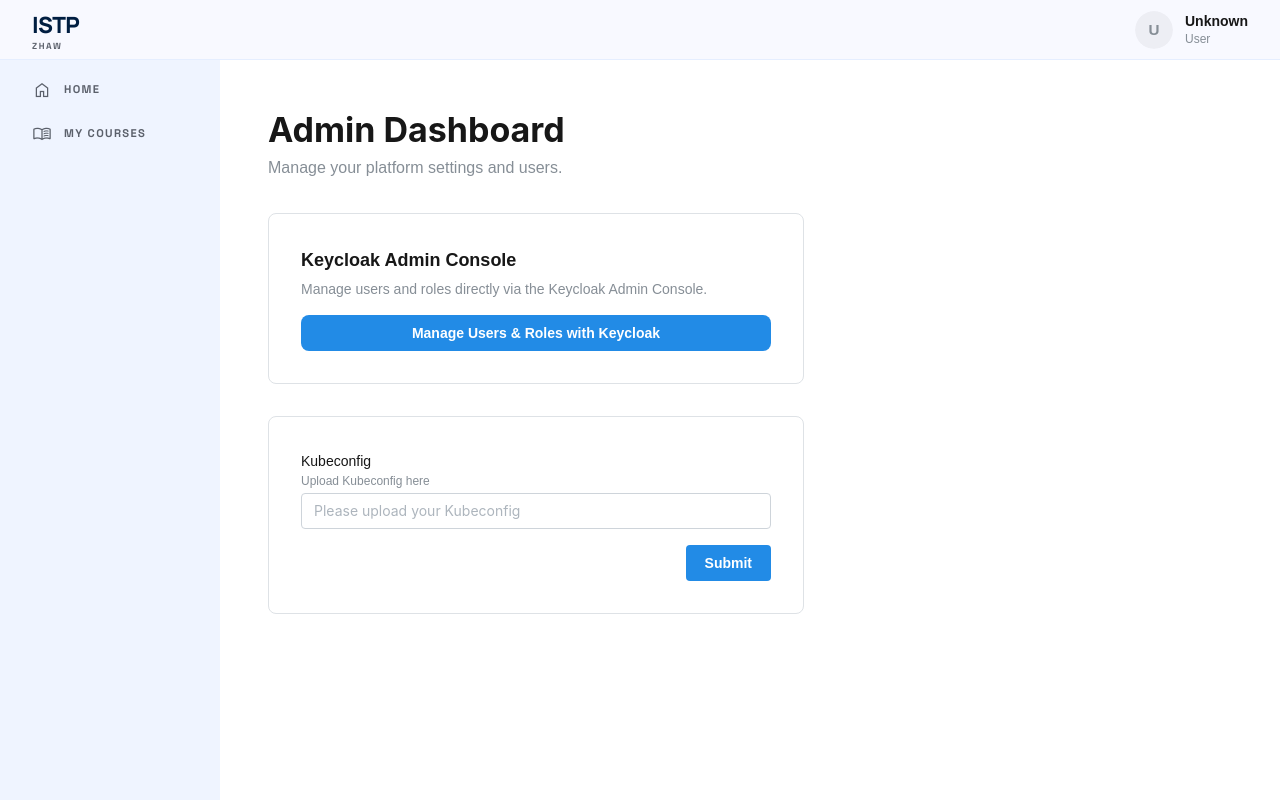
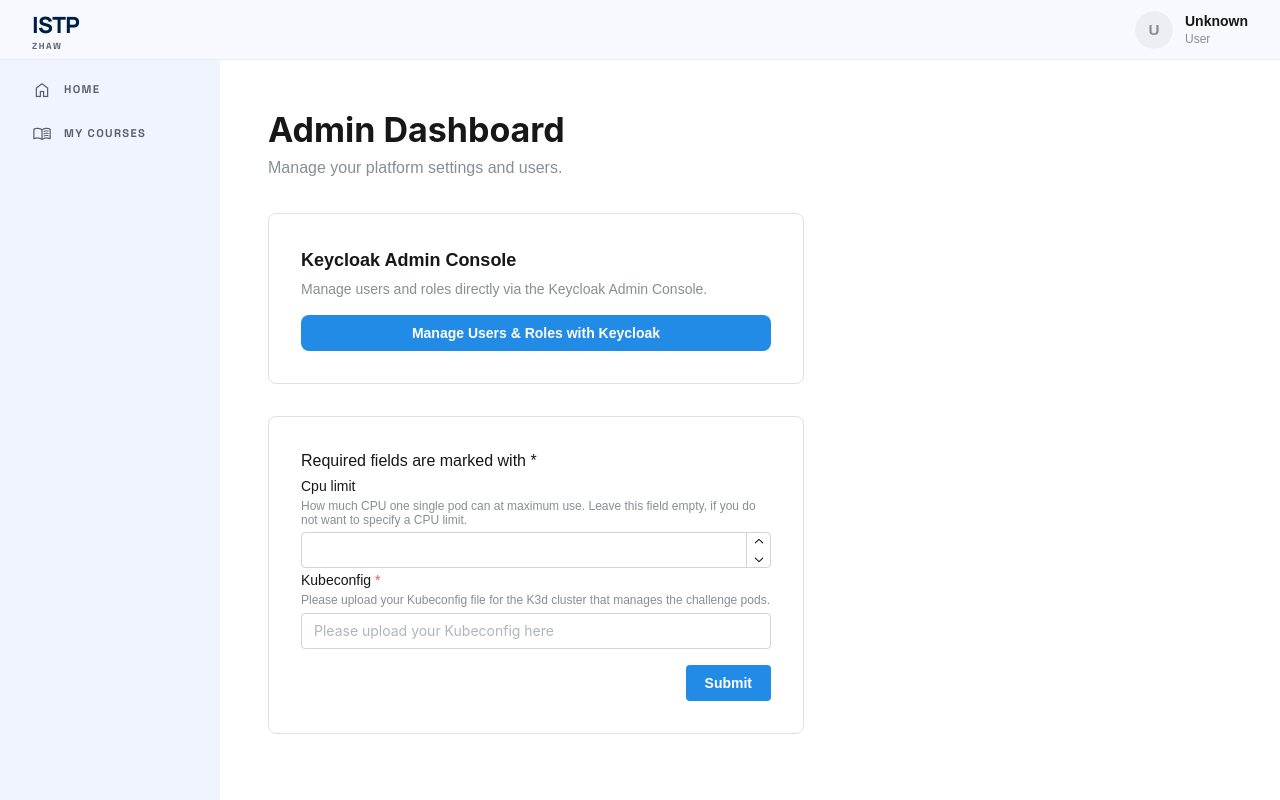
Before and after one commit to PM4-ISTP/PM4-IT24aWIN-ISTP, a Next.js app in the folder frontend/: page /dashboard/admin in a window 1280 px wide. Built offline with nearby package versions, Linux system fonts and the light colour scheme; no server answers.

Commit message:
Admin must be able to configure CPU limit

```diff
--- a/frontend/src/app/actions.ts
+++ b/frontend/src/app/actions.ts
@@ -14,7 +14,7 @@ export async function postTest() {
 
 // TODO: replace this function with functions from pull request #54
 export async function postAdminConfig(formData: FormData) {
-  const res = await fetchBackendMultipartFormData("/api/kubeconfig", { method: "POST", body: formData });
+  const res = await fetchBackendMultipartFormData("/api/admin/config", { method: "POST", body: formData });
 
   if (!res.ok) {
     throw new Error(`Backend returned ${res.status}: ${res.statusText}`);
--- a/frontend/src/components/AdminConfigForm.tsx
+++ b/frontend/src/components/AdminConfigForm.tsx
@@ -1,14 +1,17 @@
 "use client";
 
 import { useState } from "react";
-import { Button, FileInput, Group, Stack, Text } from "@mantine/core";
+import { Button, FileInput, Group, NumberInput, Stack, Text } from "@mantine/core";
 import { useForm } from "@mantine/form";
-import { postAdminConfig } from "../app/actions";
+import { postAdminConfig } from "@/src/app/actions";
 
 export default function AdminConfigForm() {
   const form = useForm({
     mode: "uncontrolled",
-    initialValues: { kubeconfig: null },
+    initialValues: {
+      cpuLimit: "",
+      kubeconfig: null
+    }
   });
 
   const [completed, setCompleted] = useState(false);
@@ -20,10 +23,17 @@ export default function AdminConfigForm() {
       console.log("Kubeconfig file is null");
     } else {
       formData.set("kubeconfig", file);
+      setValueIfNotEmpty(formData, "cpuLimit", String(values.cpuLimit));
       await postAdminConfig(formData);
       setCompleted(true);
     }
   };
+
+  const setValueIfNotEmpty = (setInFormData: FormData, valueName: string, value: string) => {
+    if (value !== "") {
+      setInFormData.set(valueName, value);
+    }
+  }
 
   if (completed) {
     return (
@@ -36,12 +46,23 @@ export default function AdminConfigForm() {
 
   return (
     <form onSubmit={form.onSubmit(handleSubmit)} encType="multipart/form-data">
+      <Text>Required fields are marked with *</Text>
+      <NumberInput
+        label="Cpu limit"
+        description="How much CPU one single pod can at maximum use. Leave this field empty, if you do not want to specify a CPU limit."
+        key={form.key("cpuLimit")}
+        {...form.getInputProps("cpuLimit")}
+        min={1}
+        allowDecimal={false}
+      />
       <FileInput
+        withAsterisk
         label="Kubeconfig"
-        description="Upload Kubeconfig here"
-        placeholder="Please upload your Kubeconfig"
+        description="Please upload your Kubeconfig file for the K3d cluster that manages the challenge pods."
+        placeholder="Please upload your Kubeconfig here"
         key={form.key("kubeconfig")}
         disabled={form.submitting}
+        required={true}
         {...form.getInputProps("kubeconfig")}
       />
 
```
